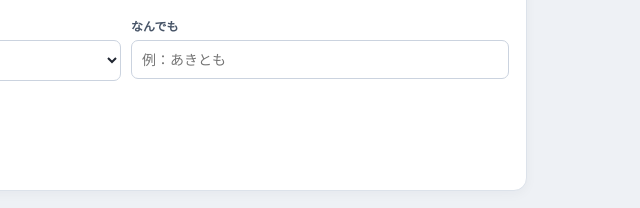
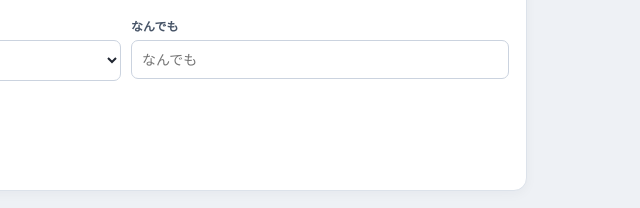
Before and after one commit to zoroakitomo/oripokeca, a plain HTML site: page index.html in a window 1280 px wide. Shown: the part 1780-1988 px from the top of the page, 289-929 px from the left. Drawn offline with Linux system fonts and the light colour scheme.

Commit message:
Update footer input placeholder text

```diff
--- a/index.html
+++ b/index.html
@@ -91,7 +91,7 @@ button{border:0;border-radius:8px;padding:10px 14px;font-weight:700;cursor:point
   </select>
 </div>
 <div class="field"><label>にげるエネルギー数</label><select id="retreat"><option>0</option><option>1</option><option>2</option><option>3</option><option>4</option></select></div>
-<div class="field"><label>なんでも</label><input id="footer" placeholder="例：あきとも"></div>
+<div class="field"><label>なんでも</label><input id="footer" placeholder="なんでも"></div>
 </div>
 </div>
 <div id="trainerFields" hidden>
```
